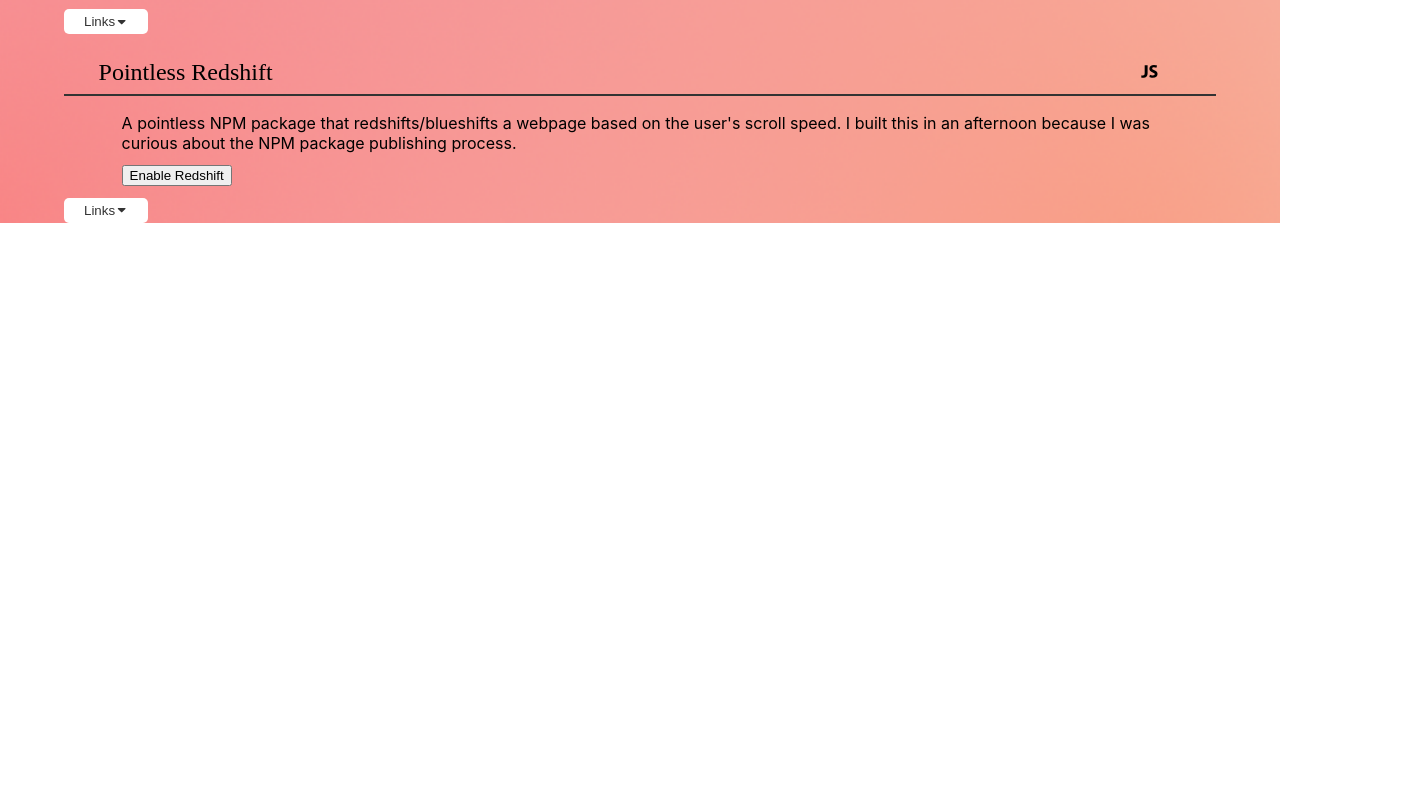
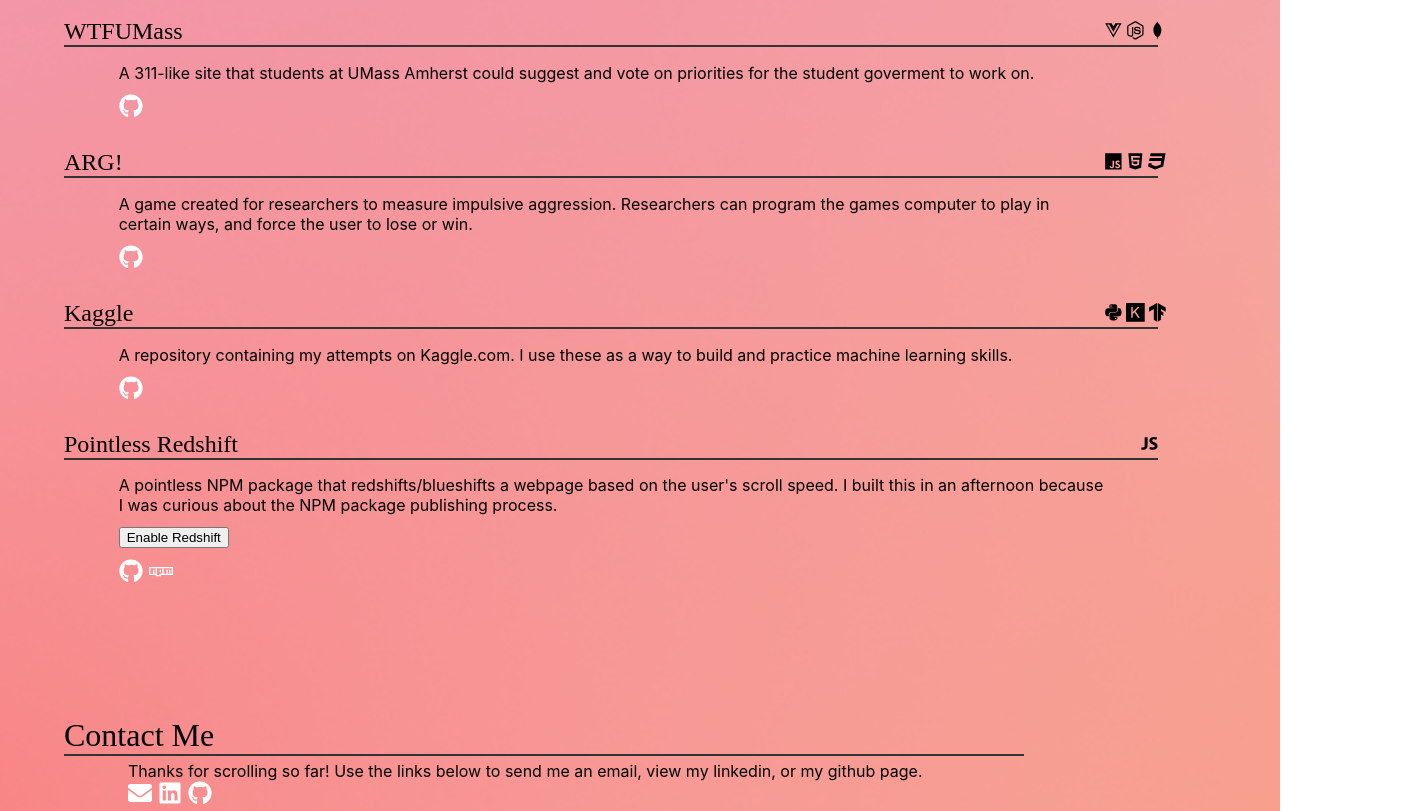
Before and after one commit to ryanmahan/ryanmahan.github.io, a React (Create React App) app: page / in a window 1280 px wide. Shown: the part 1556-2367 px from the top of the page, 1413 px wide, since content can reach past the window. Before the commit the page ends 1804 px from the top, so only its background shows below. Built offline with nearby package versions, Linux system fonts and the light colour scheme; a web font is replaced by a local one.

Commit message:
updated information, basic site done

```diff
--- a/src/App.js
+++ b/src/App.js
@@ -1,5 +1,11 @@
 import React from 'react';
+import styled from 'styled-components';
 import Landing from "./Pages/Landing"
+
+const Footer = styled.footer`
+  background: #f0f2f5;
+  color: #333;
+`
 
 function App() {
   return (
--- a/src/Pages/Landing/Projects/ProjectLinks.js
+++ b/src/Components/Links.js
@@ -13,12 +13,14 @@ const slideDown = keyframes`
 
 const LinkDropdown = styled.div`
     border-radius: 0px 0px 10px 10px;
-    background: white;
+    border: 1px solid #333;
+    border-top: 0;
+    background: inherit;
     color: #333;
     overflow: hidden;
     position: absolute;
     top: 100%;
-    left: 0;
+    right: 0px;
     visibility: hidden;
     width: 100%;
     max-height: 0%;
@@ -32,8 +34,8 @@ const LinkDropdown = styled.div`
 const LinkButton = styled.button`
     border-radius: 5px;
     color: #333;
-    background: white;
-    border: none;
+    background: transparent;
+    border: 1px solid #333;
     position: relative;
     padding: 5px 20px;
 
@@ -43,10 +45,10 @@ const LinkButton = styled.button`
             max-height: 500px;
             visibility: visible;
         }
+        border-bottom: 0;
     }
 
     &:active, &:focus {
-        border: none;
         outline: none;
         border-radius: 5px 5px 0px 0px;
     }
@@ -58,15 +60,38 @@ const LinkButtonText = styled.span`
     align-items: center;
 `
 
-export default ({ links }) => {
-    return (
-        <LinkButton>
-            <LinkButtonText>Links <FaCaretDown/></LinkButtonText>
-            <LinkDropdown>
-                {links.map(link => (
-                    <a target="_blank" href={link.url}>{link.icon} {link.title}</a>
-                ))}
-            </LinkDropdown>
-        </LinkButton>
-    )
-}
+// export default ({ links }) => {
+//     return (
+//         <LinkButton>
+//             <LinkButtonText>Links <FaCaretDown/></LinkButtonText>
+//             <LinkDropdown>
+//                 {links.map(link => (
+//                     <p><a target="_blank" href={link.url}>{link.icon} {link.title}</a></p>
+//                 ))}
+//             </LinkDropdown>
+//         </LinkButton>
+//     )
+// }
+
+const LinkGroup = styled.div`
+    display: flex;
+    flex-direction: row;
+    margin-left: 5%;
+`
+
+const Link = styled.a`
+    width: 30px;
+    font-size: 1.5em;
+    color: #333;
+    &:link {
+        color: white;
+    }
+`
+
+export default ({ links }) => (
+    <LinkGroup>
+        {links.map(link =>
+            <Link href={link.url} target="_blank">{link.icon}</Link>
+        )}
+    </LinkGroup>
+)
--- a/src/Components/Rule.js
+++ b/src/Components/Rule.js
@@ -5,4 +5,5 @@ export default styled.hr`
     border-top: 2px double #333;
     height: 5px;
     overflow: visible;
+    width: ${props => props.width || "75vw"};
 `
--- a/src/Pages/Landing/Landing.js
+++ b/src/Pages/Landing/Landing.js
@@ -5,34 +5,39 @@ import background from "./background.png";
 import headshot from "./headshot.jpg";
 import Skills from './Skills';
 import Projects from './Projects/Projects';
+import Links from '../../Components/Links';
+import { FaEnvelope, FaGithub, FaLinkedin } from 'react-icons/fa';
 
 const Splash = styled.div`
   background-image: url(${background});
   background-repeat: no-repeat;
   background-size: cover;
   min-height: 100vh;
+  margin: 0px;
 
   & h1 {
     margin: 0;
+    margin-left: 5%;
     padding-top: 10%;
-    margin-left: 5%;
     text-align: left;
     font-size: 2em;
   }
 
   & h3 {
-    margin: 0% 5%;
+    margin: 0%;
+    margin-left: 5%;
   }
 
+  > * {
+    margin-left: 5%;
+  }
 `
-const StyledRule = styled(Rule)`
-  width: 75%;
-  margin: 0% 5%;
-`
+
 const AboutMe = styled.div`
   display: flex;
-  margin: 5%;
   margin-top: 15%;
+  margin-left: 2%;
+  margin-right: 2%;
 
   img {
     width: 45vw;
@@ -46,20 +51,33 @@ const AboutMe = styled.div`
       clip-path: circle(38%);
     }
   }
+`
+
+const LinkGroup = styled.div`
+    display: flex;
+    flex-direction: row;
+    margin-left: 10%;
+`
+
+const Link = styled.a`
+    width: 30px;
+    font-size: 1.5em;
+    color: #333;
+    &:link {
+        color: white;
+    }
 
 `
 
 const Landing = (props) => {
-
   return (
-    <React.Fragment>
     <Splash>
       <br></br> {/* to avoid margin collapse */}
       <AboutMe>
         <img src={headshot}/>
         <div>
           <h1>Hey, I'm Ryan. <br/> I write code.</h1>
-            <StyledRule/>
+          <Rule/>
           <h3>
             I work as a Software Engineer and Scrum Master at Optum.
             In my free time, I'm learning data science by competing in kaggle competitions, use my 3D printer, and build PCs.
@@ -69,11 +87,18 @@ const Landing = (props) => {
         </div>
       </AboutMe>
       <h1>My Skills</h1>
-        <StyledRule/>
+      <Rule/>
       <Skills/>
       <Projects/>
+      <h1>Contact Me</h1>
+      <Rule/>
+      <p style={{margin: "0px 10%"}}>Thanks for scrolling so far! Use the links below to send me an email, view my linkedin, or my github page.</p>
+      <LinkGroup>
+        <Link href="mailto:ryanmahan97@gmail.com"><FaEnvelope/></Link>
+        <Link href="https://linkedin.com/in/ryan-mahan"><FaLinkedin/></Link>
+        <Link href="https://github.com/ryanmahan"><FaGithub/></Link>
+      </LinkGroup>
     </Splash>
-    </React.Fragment>
   )
 }
 
--- a/src/Pages/Landing/Projects/Projects.js
+++ b/src/Pages/Landing/Projects/Projects.js
@@ -1,11 +1,12 @@
 import React from 'react';
 import redshift from 'pointless-redshift';
 import styled from 'styled-components'
-import { FaGithub, FaReact, FaNodeJs, FaNpm } from 'react-icons/fa';
+import { FaGithub, FaReact, FaNodeJs, FaNpm, FaVuejs, FaJs, FaHtml5, FaCss3, FaPython } from 'react-icons/fa';
 import { DiMongodb } from 'react-icons/di';
+import { SiKeras, SiTensorflow } from 'react-icons/si'
 import { IoLogoJavascript } from 'react-icons/io'
-import StyledRule from '../../../Components/Rule'
-import ProjectLinks from './ProjectLinks';
+import Rule from '../../../Components/Rule'
+import ProjectLinks from '../../../Components/Links';
 
 
 const enableRedshift = () => redshift(.8);
@@ -19,11 +20,14 @@ const IconRow = styled.h3`
 
 const Project = styled.div`
   width: 90%;
-  margin: 25px auto;
+  margin-top: 25px;
+
+  &::not(:last-child) {
+    margin-bottom: 25px;
+  }
 
   h2 {
     margin: 0px;
-    margin-left: 3%;
   }
   p {
     margin: 1% 5%;
@@ -41,25 +45,52 @@ const projects = [{
         tech: [<FaReact/>, <FaNodeJs/>, <DiMongodb/>],
         description: "A website built to help MA residents find their closest ballot drop box. I scraped the Secretary of State's website to get the data, then hosted it in a MongoDB Atlas instance. The backend is something I'm particularly proud of, generic controllers and services work by dependency injection of the Mongoose Model. The API and Webapp were hosted on Azure from September to December 2020.",
         links: [{
-            icon: FaGithub,
-            title: "React Github",
+            icon: <FaGithub/>,
+            title: "Frontend",
             url: "https://github.com/ryanmahan/ballotdropma",
         }, {
-            icon: FaGithub,
-            title: "API Github",
+            icon: <FaGithub/>,
+            title: "API",
             url: "https://github.com/ryanmahan/ballotdropma-api",
         }]
+    }, {
+      name: "WTFUMass",
+      tech: [<FaVuejs/>, <FaNodeJs/>, <DiMongodb/>],
+      description: "A 311-like site that students at UMass Amherst could suggest and vote on priorities for the student goverment to work on.",
+      links: [{
+          icon: <FaGithub/>,
+          title: "Source",
+          url: "https://github.com/ryanmahan/wtfumass",
+      }],
+    }, {
+      name: "ARG!",
+      tech: [<FaJs/>, <FaHtml5/>, <FaCss3/>],
+      description: "A game created for researchers to measure impulsive aggression. Researchers can program the games computer to play in certain ways, and force the user to lose or win.",
+      links: [{
+          icon: <FaGithub/>,
+          title: "Source",
+          url: "https://github.com/ryanmahan/arg-psych",
+      }],
+    }, {
+      name: "Kaggle",
+      tech: [<FaPython/>, <SiKeras/>, <SiTensorflow/>],
+      description: "A repository containing my attempts on Kaggle.com. I use these as a way to build and practice machine learning skills.",
+      links: [{
+          icon: <FaGithub/>,
+          title: "Source",
+          url: "https://github.com/ryanmahan/wtfumass",
+      }],
     }, {
         name: "Pointless Redshift",
         tech: [<IoLogoJavascript/>],
         description: "A pointless NPM package that redshifts/blueshifts a webpage based on the user's scroll speed. I built this in an afternoon because I was curious about the NPM package publishing process.",
         links: [{
-            icon: FaGithub,
-            title: "Github",
+            icon: <FaGithub/>,
+            title: "Source",
             url: "https://github.com/ryanmahan/pointless-redshift",
         }, {
-            icon: FaNpm,
-            title: "NPM",
+            icon: <FaNpm/>,
+            title: "NPM Page",
             url: "https://www.npmjs.com/package/pointless-redshift"
         }],
         actions: [<button onClick={enableRedshift}>Enable Redshift</button>]
@@ -69,6 +100,7 @@ const projects = [{
 export default () => (
   <React.Fragment>
     <h1>My Projects</h1>
+    <Rule/>
     <div>
       { projects.map((project, index) => (
         <Project>
@@ -76,7 +108,7 @@ export default () => (
             <h2>{project.name}</h2>
             <IconRow>{project.tech}</IconRow>
           </ProjectHeader>
-          <StyledRule/>
+          <Rule width="100%"/>
           <p>{project.description}</p>
           <p>{project.actions}</p>
           <ProjectLinks links={project.links}/>
--- a/src/index.css
+++ b/src/index.css
@@ -30,3 +30,7 @@ h1, h2, h3 {
   font-family: 'Source Serif Pro', serif;
   font-weight: 300;
 }
+
+* {
+  margin: 0;
+}
```
Lines whose indentation alone changed are shown as unchanged.
